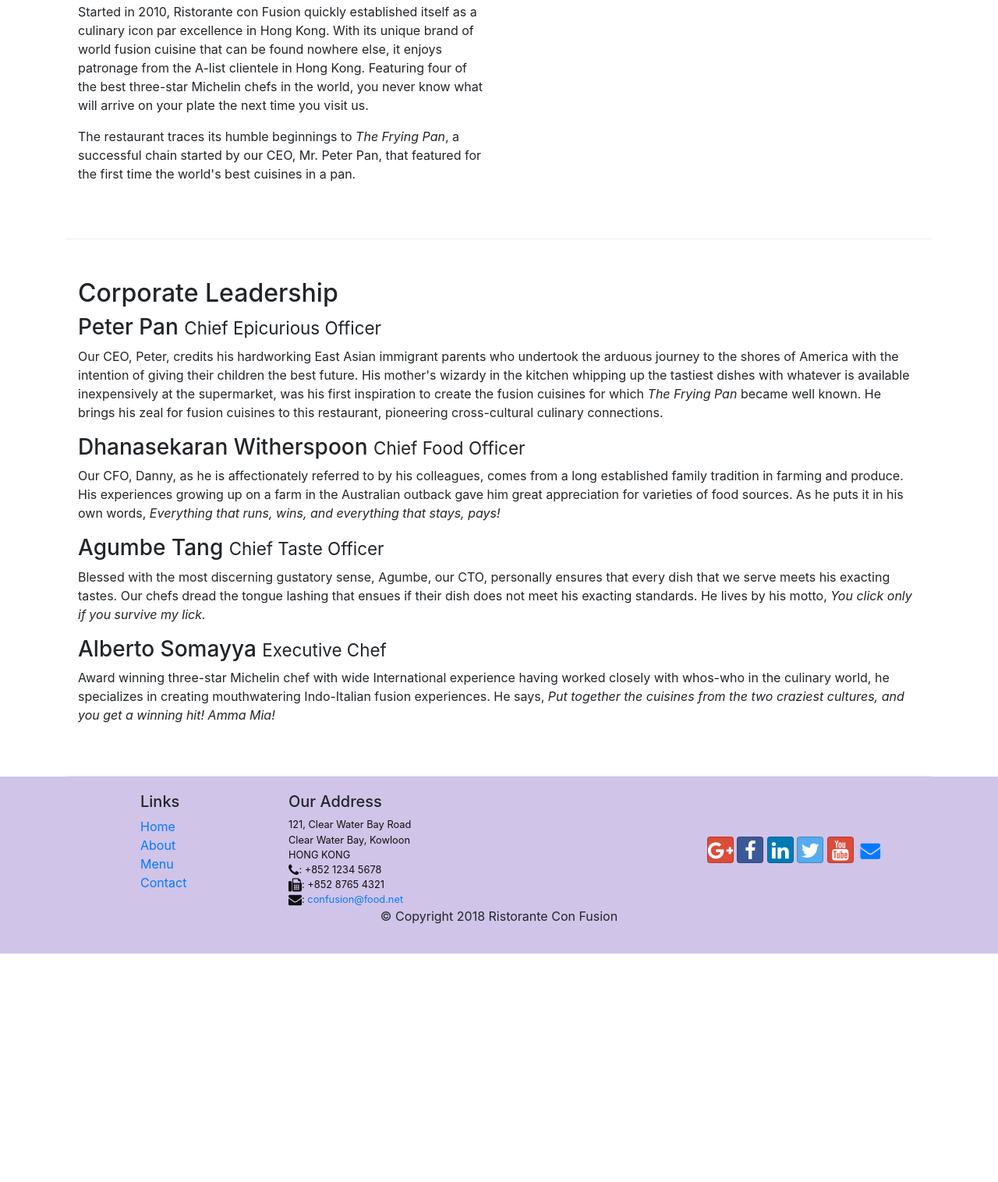
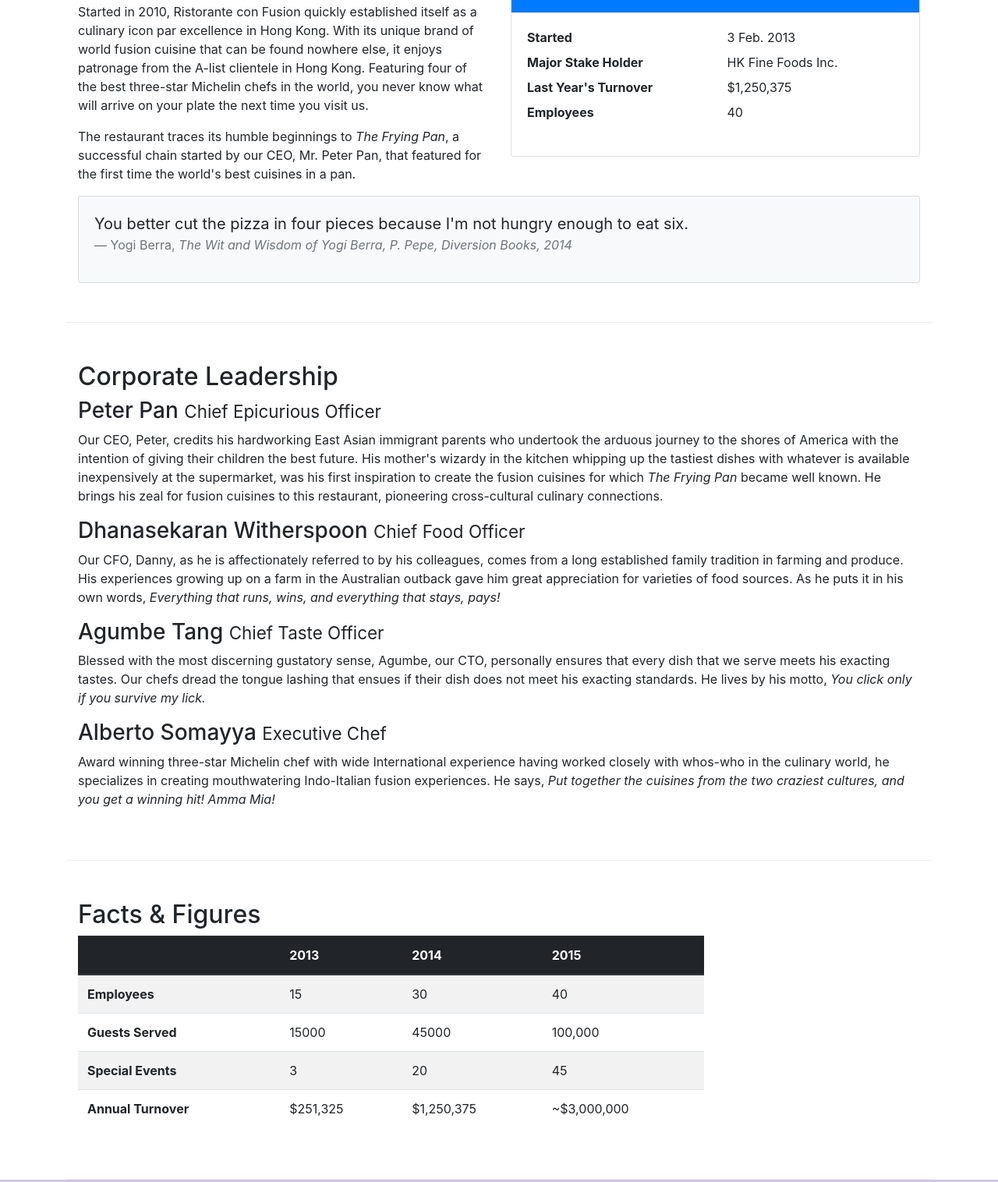
Before and after one commit to abrarrahman/conFusion, a website: page aboutus.html in a window 1280 px wide. Shown: the part 558-2074 px from the top of the page at 78% size. Before the commit the page ends 1781 px from the top, so only its background shows below. Drawn offline with nearby package versions, Linux system fonts and the light colour scheme.

Commit message:
cards and tables

```diff
--- a/aboutus.html
+++ b/aboutus.html
@@ -65,7 +65,34 @@
         <p>The restaurant traces its humble beginnings to <em>The Frying Pan</em>, a successful chain started by our
           CEO, Mr. Peter Pan, that featured for the first time the world's best cuisines in a pan.</p>
       </div>
-      <div>
+      <div class="col-sm-6">
+        <div class='card'>
+          <h3 class='card-header bg-primary text-white'>Facts At a Glance</h3>
+          <div class="card-body">
+            <dl class='row'>
+              <dt class="col-6">Started</dt>
+              <dd class="col-6">3 Feb. 2013</dd>
+              <dt class="col-6">Major Stake Holder</dt>
+              <dd class="col-6">HK Fine Foods Inc.</dd>
+              <dt class="col-6">Last Year's Turnover</dt>
+              <dd class="col-6">$1,250,375</dd>
+              <dt class="col-6">Employees</dt>
+              <dd class="col-6">40</dd>
+            </dl>
+          </div>
+        </div>
+      </div>
+      <div class="col-12">
+        <div class="card card-body bg-light">
+          <blockquote class="blockquote">
+            <p class="mb-0">You better cut the pizza in four pieces because
+              I'm not hungry enough to eat six.</p>
+            <footer class="blockquote-footer">Yogi Berra,
+              <cite title="Source Title">The Wit and Wisdom of Yogi Berra,
+                P. Pepe, Diversion Books, 2014</cite>
+            </footer>
+          </blockquote>
+        </div>
       </div>
     </div>
 
@@ -94,7 +121,51 @@
           <em>Put together the cuisines from the two craziest cultures, and you get a winning hit! Amma Mia!</em></p>
       </div>
     </div>
-
+    <div class="row row-content">
+      <div class="col-12 col-sm-9">
+        <h2>Facts &amp; Figures</h2>
+        <div class="table-responsive">
+          <table class="table table-striped">
+            <thead class="thead-dark">
+              <tr>
+                <th>&nbsp;</th>
+                <th>2013</th>
+                <th>2014</th>
+                <th>2015</th>
+              </tr>
+            </thead>
+            <tbody>
+              <tr>
+                <th>Employees</th>
+                <td>15</td>
+                <td>30</td>
+                <td>40</td>
+              </tr>
+              <tr>
+                <th>Guests Served</th>
+                <td>15000</td>
+                <td>45000</td>
+                <td>100,000</td>
+              </tr>
+              <tr>
+                <th>Special Events</th>
+                <td>3</td>
+                <td>20</td>
+                <td>45</td>
+              </tr>
+              <tr>
+                <th>Annual Turnover</th>
+                <td>$251,325</td>
+                <td>$1,250,375</td>
+                <td>~$3,000,000</td>
+              </tr>
+            </tbody>
+          </table>
+          </div>
+          </div>
+      <div class="col-12 col-sm-3">
+      </div>
+    </div>
   </div>
 
   <footer class="footer">
```
Also changed, not shown: contactus.html (+1 -1 lines).
